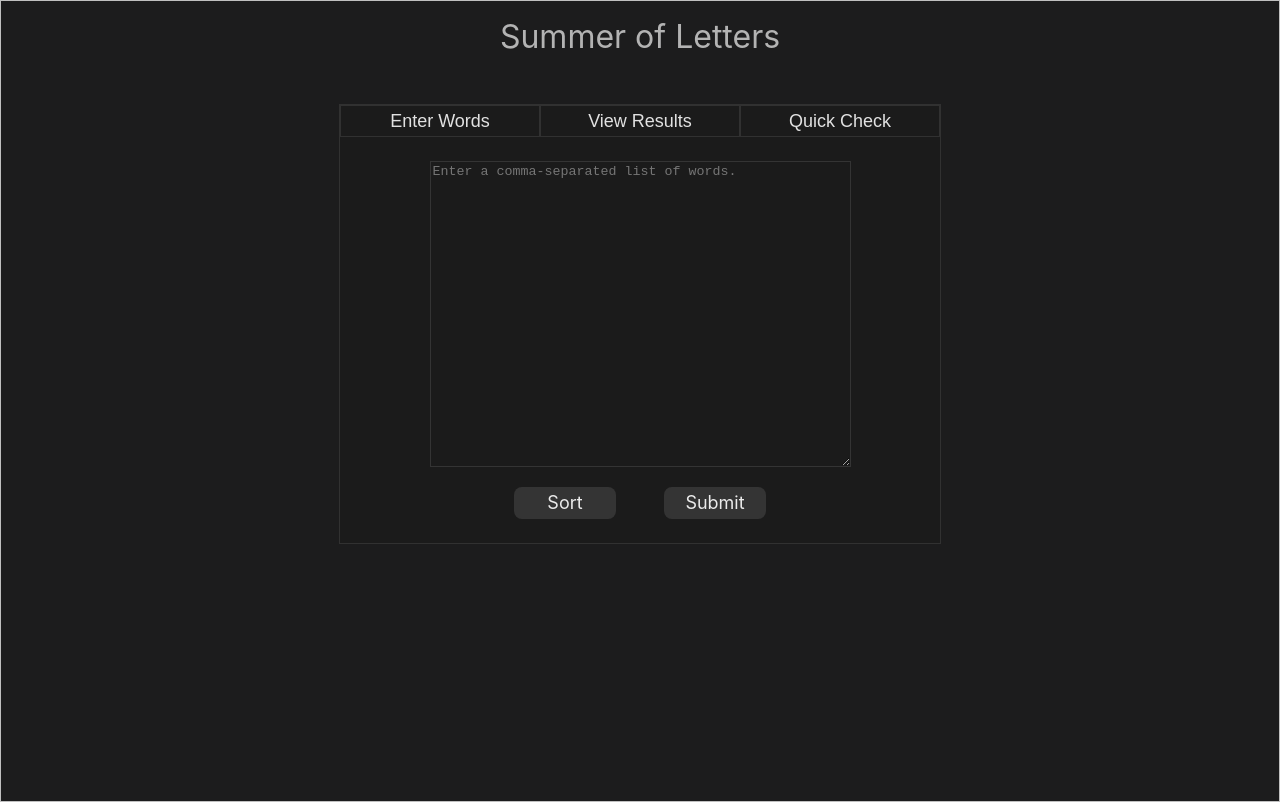
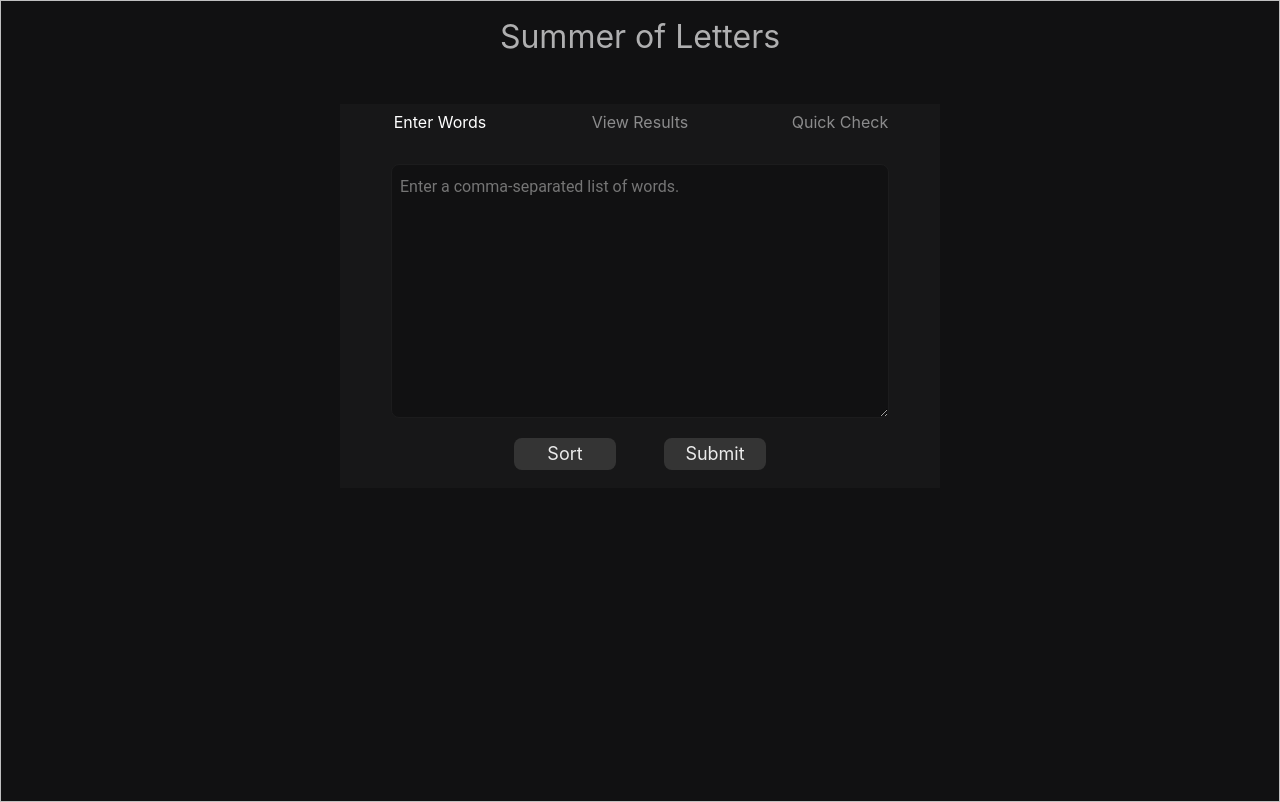
Before and after one commit to ktleary/summer-of-letters, a React (Create React App) app: page / in a window 1280 px wide. Built offline with nearby package versions, Linux system fonts and the light colour scheme.

Commit message:
tweak ui, update sort

```diff
--- a/src/components/buttons/button-sort.js
+++ b/src/components/buttons/button-sort.js
@@ -5,6 +5,7 @@ const Sort = styled.div`
   background: #343434;
   border-radius: 8px;
   color: rgba(255, 255, 255, 0.9);
+  cursor: pointer;
   font-size: 18px;
   margin: auto;
   height: 32px;
--- a/src/components/buttons/button-submit.js
+++ b/src/components/buttons/button-submit.js
@@ -5,6 +5,7 @@ const Submit = styled.div`
   background: #343434;
   border-radius: 8px;
   color: rgba(255, 255, 255, 0.9);
+  cursor: pointer;
   font-size: 18px;
   margin: auto;
   height: 32px;
--- a/src/components/input.js
+++ b/src/components/input.js
@@ -1,26 +1,32 @@
 import styled from "styled-components";
 
 const Input = styled.input`
-  background: #1b1b1b;
-  border: 1px solid #323232;
-  border-radius: 3px;
-  color: #fafafa;
-  height: 24px;
+  background: rgba(17, 17, 18, 1);
+  border: 1px solid rgba(28, 28, 29, 1);
+  color: rgba(255, 255, 255, 0.87);
+  font-size: 16px;
+  height: 20px;
   max-width: 500px;
-  padding: 2px;
+  padding: 8px;
   width: 87%;
+  &:hover {
+    border: 1px solid rgba(44, 44, 46, 1);
+  }
+  &:focus {
+    border: 1px solid rgba(44, 44, 46, 1);
+    outline: 0;
+  }
+
+  &:active {
+    border: 1px solid rgba(44, 44, 46, 1);
+    outline: 0;
+  }
 `;
 
 const InputContainer = styled.div`
-  background: #1b1b1b;
+  align-items: center;
+  display: flex;
   justify-content: center;
-  height: 32px;
-  line-height: 30px;
-  margin: 16px auto;
-  padding: 0;
-  text-align: center;
-  vertical-align: middle;
-  width: 100%;
 `;
 
 export { Input, InputContainer };
--- a/src/components/tab-enter.js
+++ b/src/components/tab-enter.js
@@ -15,27 +15,45 @@ const ButtonRow = styled.div`
 `;
 
 const TextAreaContainer = styled.div`
+  border-radius: 32px;
   justify-content: center;
   margin: 24px auto;
   text-align: center;
   width: 100%;
 `;
 
+const EnterTextArea = styled.textarea`
+  background: rgba(17, 17, 18, 1);
+  border: 1px solid rgba(28, 28, 29, 1);
+  border-radius: 8px;
+  color: rgba(255, 255, 255, 0.78);
+  font-family: "Roboto";
+  font-size: 16px;
+  padding: 12px 8px;
+  width: 80%;
+  &:hover {
+    border: 1px solid rgba(44, 44, 46, 1);
+  }
+  &:focus {
+    border: 1px solid rgba(44, 44, 46, 1);
+    outline: 0;
+  }
+
+  &:active {
+    border: 1px solid rgba(44, 44, 46, 1);
+    outline: 0;
+  }
+`;
+
 const TabEnter = ({ handleSubmit, onchange, sortWords, words }) => (
   <TextAreaContainer>
-    <textarea
+    <EnterTextArea
       id="word-entry"
       name="word-entry"
       value={words}
       placeholder={placeholder}
       onChange={onchange}
-      rows="20"
-      cols="50"
-      style={{
-        background: "#1b1b1b",
-        color: "#fafafa",
-        border: "1px solid #343434",
-      }}
+      rows="12"
     />
     <ButtonRow>
       <ButtonSort handleClick={sortWords} />
--- a/src/components/tab-quick.js
+++ b/src/components/tab-quick.js
@@ -25,7 +25,7 @@ const TabQuick = () => {
   const resultData = query.length && letterSummerCore(query);
   return (
     <TabQuickWrapper>
-      <InputContainer style={{ marginTop: 32 }}>
+      <InputContainer>
         <Input placeholder="Check one" onChange={handleChange} />
       </InputContainer>
       {query && (
--- a/src/components/word-container.js
+++ b/src/components/word-container.js
@@ -11,35 +11,35 @@ const VIEWS = Object.freeze({
 });
 
 const ControlBox = styled.div`
-  background: #1b1b1b;
-  border: 1px solid #313131;
+  background: rgba(23, 23, 24, 1);
+  border: 0;
   color: rgba(255, 255, 255, 0.78);
   margin: 48px auto;
   max-width: 600px;
-  min-height: 320px;
+  min-height: 384px;
   width: 78%;
 `;
 const TabsHeader = styled.div`
-  color: rgba(255, 255, 255, 0.87);
+  align-items: center;
   display: flex;
-  flex-wrap: nowrap;
-  height: 32px;
-  justify-content: left;
-  line-height: 18px;
-  vertical-align: middle;
+  margin-bottom: 16px;
 `;
 
 const TabLabel = styled.div`
-  border: 1px solid #313131;
-  color: rgba(255, 255, 255, 0.87);
-  font-family: sans-serif;
-  font-size: 18px;
-  padding: 6px 8px;
-  text-align: center;
-  flex: 3;
+  align-items: center;
+
+  color: ${({ active }) =>
+    active ? "rgba(255, 255, 255, 1)" : "rgba(255, 255, 255, 0.50)"};
+  cursor: pointer;
+  display: flex;
+  font-size: 16px;
+  justify-content: center;
+  padding: 8px 0;
+  flex: 1;
   &:hover {
-    background-color: #313131;
-    color: white;
+    background-color: ${({ active }) =>
+      !active ? "rgba(39, 39, 40, 1)" : null};
+    color: ${({ active }) => (!active ? "rgba(255, 255, 255, 1)" : null)};
   }
 `;
 
@@ -53,7 +53,7 @@ const WordContainer = () => {
   const sortWordList = () => {
     if (wordlist.indexOf(",") === -1) return;
     const parsed = wordlist.split(",").map((word) => word.trim().toUpperCase());
-    setWordList(parsed.sort().join(", "));
+    setWordList([...new Set(parsed)].sort().join(", "));
   };
 
   const processEntry = () => setActiveTab(VIEWS.VIEW);
@@ -79,9 +79,15 @@ const WordContainer = () => {
   return (
     <ControlBox>
       <TabsHeader>
-        <TabLabel onClick={activateEnter}>{VIEWS.ENTER}</TabLabel>
-        <TabLabel onClick={activateView}>{VIEWS.VIEW}</TabLabel>
-        <TabLabel onClick={activateQuick}>{VIEWS.QUICK}</TabLabel>
+        <TabLabel onClick={activateEnter} active={activeTab === VIEWS.ENTER}>
+          {VIEWS.ENTER}
+        </TabLabel>
+        <TabLabel onClick={activateView} active={activeTab === VIEWS.VIEW}>
+          {VIEWS.VIEW}
+        </TabLabel>
+        <TabLabel onClick={activateQuick} active={activeTab === VIEWS.QUICK}>
+          {VIEWS.QUICK}
+        </TabLabel>
       </TabsHeader>
       {tabContent[activeTab]}
     </ControlBox>
--- a/src/index.css
+++ b/src/index.css
@@ -1,6 +1,6 @@
 html,
 body {
-  background-color: rgba(28, 28, 29, 1);
+  background-color: rgba(17, 17, 18, 1);
   color: rgb(255, 255, 255, 1);
   font-size: 100%;
   height: 100vh;
```
Also changed, not shown: src/App.css (+7 -0 lines), 1 other file (tests, documents, lock files or other folders).
